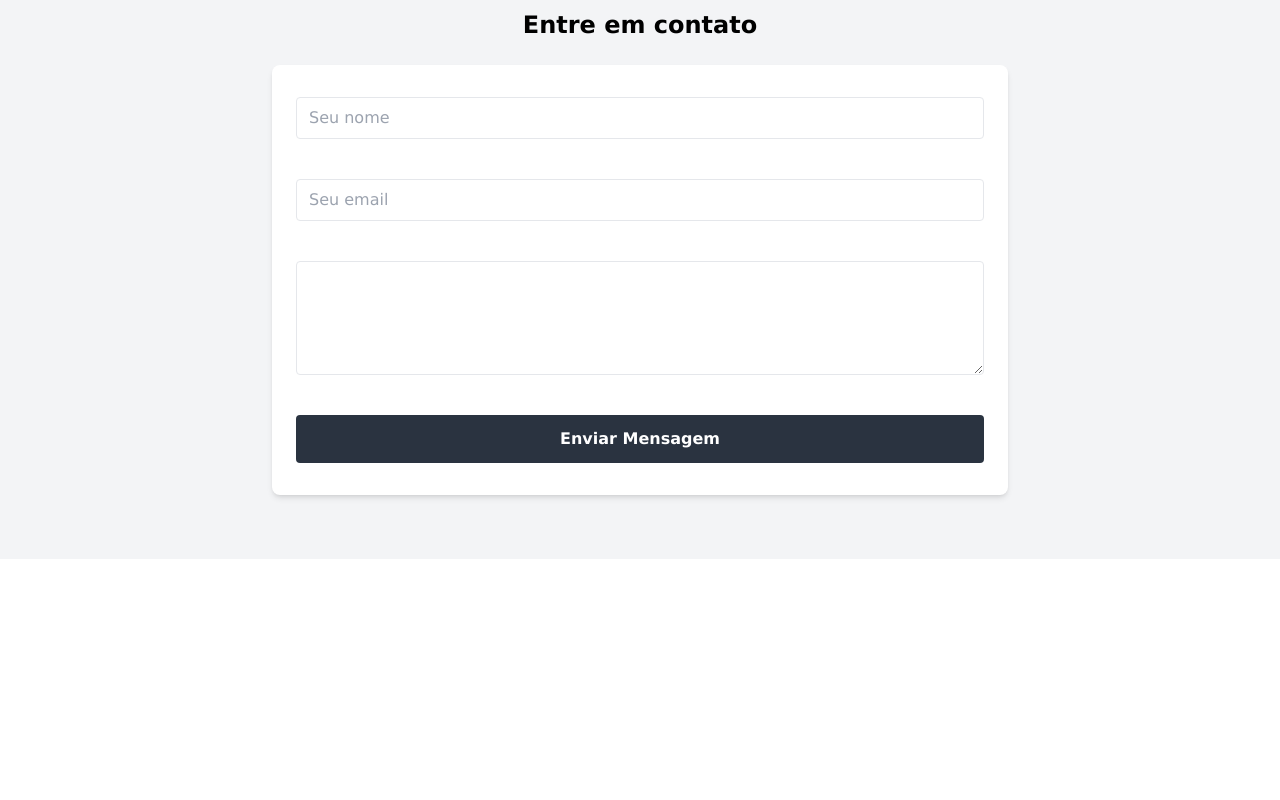
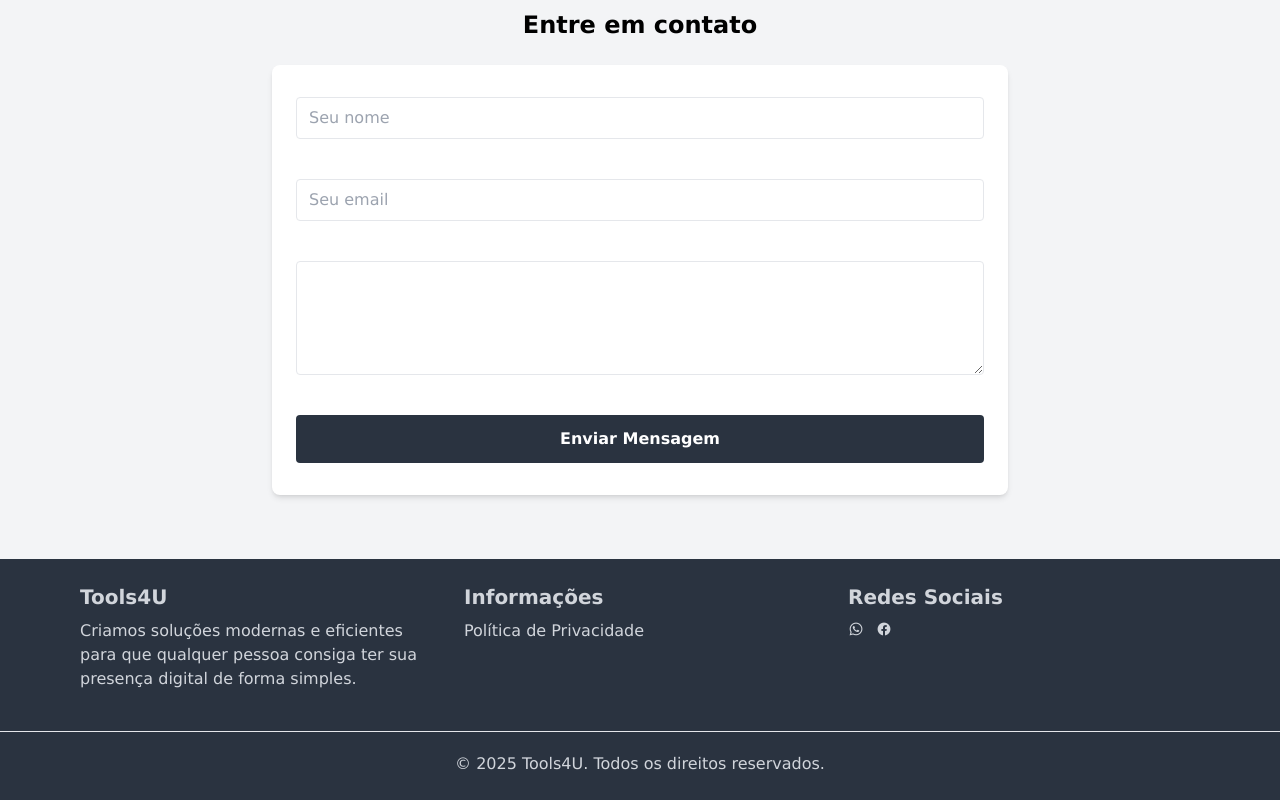
Before and after one commit to Nickolasbini/Tools4U, a plain HTML site: page index.html in a window 1280 px wide. Shown: the part 2228-3028 px from the top of the page. Before the commit the page ends 2787 px from the top, so only its background shows below. Drawn offline with nearby package versions, Linux system fonts and the light colour scheme.

Commit message:
Footer section

```diff
--- a/index.html
+++ b/index.html
@@ -9,6 +9,8 @@
     <link rel='stylesheet' type='text/css' media='screen' href='main.css'>
     <script src="https://cdn.tailwindcss.com"></script>
     <script type="text/javascript" src="https://cdn.jsdelivr.net/npm/@emailjs/browser@4/dist/email.min.js"></script>
+
+    <link href="https://cdn.jsdelivr.net/npm/primeicons/primeicons.min.css" rel="stylesheet">
 </head>
 
 <body>
@@ -141,7 +143,7 @@
             <a
                 href="#contact"
                 class="
-                    bg-chain text-white px-10 py-4 rounded font-bold
+                    bg-chain text-white px-2 md:px-10 py-4 rounded font-bold
                     uppercase tracking-wider shadow-lg hover:bg-gray-800
                 "
             >
@@ -151,7 +153,7 @@
     </section>
 
     <!-- CONTATO -->
-    <section id="contato" class="bg-gray-100">
+    <section id="contact" class="bg-gray-100">
         <div class="max-w-3xl mx-auto px-4 py-16">
             <h3 class="text-2xl font-bold text-center mb-6">
                 Entre em contato
@@ -180,6 +182,36 @@
     </section>
 
     <!-- FOOTER -->
+    <section id="contact" class="bg-chain py-6">
+        <div class="max-w-6xl mx-auto px-4 text-center text-gray-300">
+            <div class="flex flex-col md:flex-row text-center md:text-left gap-8">
+                <div class="w-full md:w-1/3">
+                    <p class="text-xl font-bold mb-2">Tools4U</p>
+                    <p>Criamos soluções modernas e eficientes para que qualquer pessoa consiga ter sua presença digital de forma simples.</p>
+                </div>
+                <div class="w-full md:w-1/3">
+                    <p class="text-xl font-bold mb-2">Informações</p>
+                    <a class="hover:text-blue-300 transition delay-300" target="_blank" href="files/privacypolicy.pdf">
+                        Política de Privacidade
+                    </a>
+                </div>
+                <div class="w-full md:w-1/3">
+                    <p class="text-xl font-bold mb-2">Redes Sociais</p>
+                    <div class="flex justify-center md:justify-start gap-3">
+                        <a class="hover:text-blue-300 transition delay-300" target="_blank" href="https://wa.me/5541999999999?text=Olá, eu quero saber mais sobre...">
+                            <i class="pi pi-whatsapp"></i>
+                        </a>
+                        <a class="hover:text-blue-300 transition delay-300" target="_blank" href="https://facebook.com/tools4u">
+                            <i class="pi pi-facebook"></i>
+                        </a>
+                    </div>
+                </div>
+            </div>
+        </div>
+        <p class="mt-10 border-t border-gay-200 text-gray-300 text-center pt-5">
+            © 2025 Tools4U. Todos os direitos reservados.
+        </p>
+    </section>
 
 </body>
 
```
